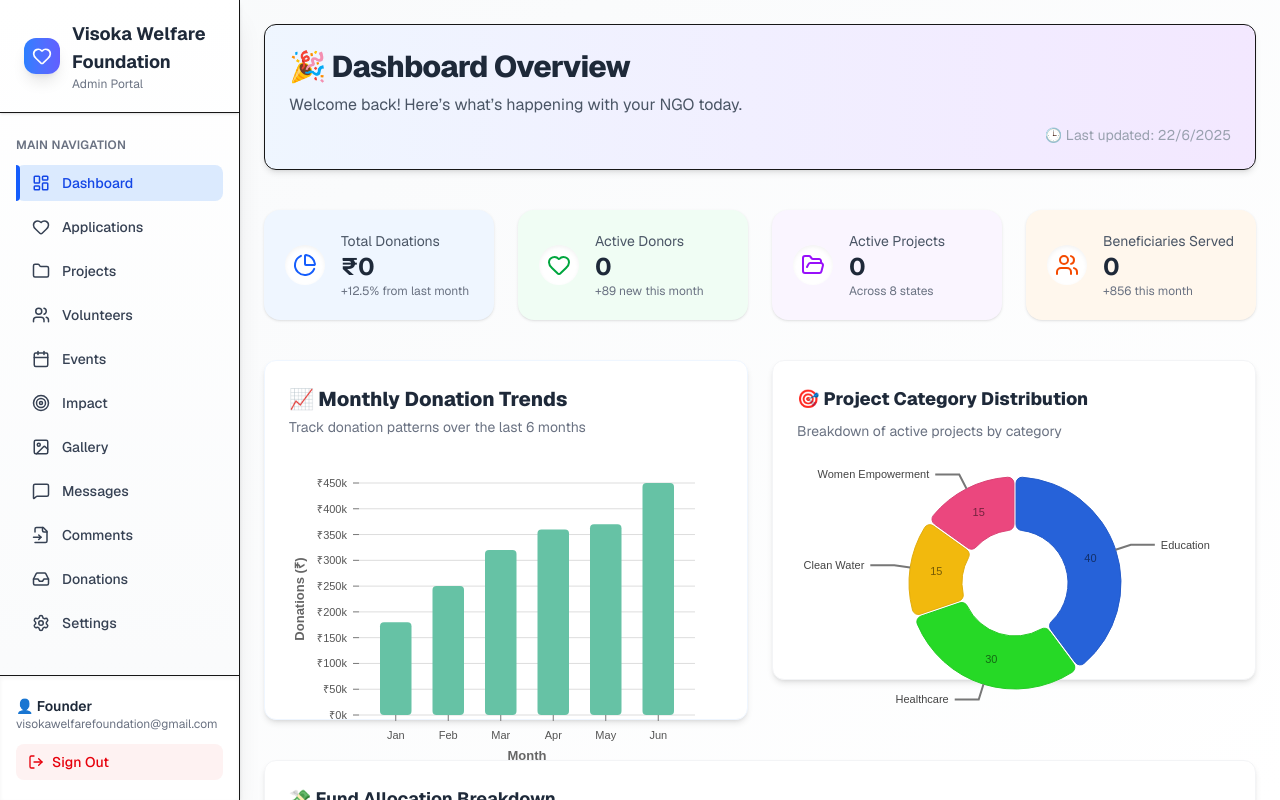
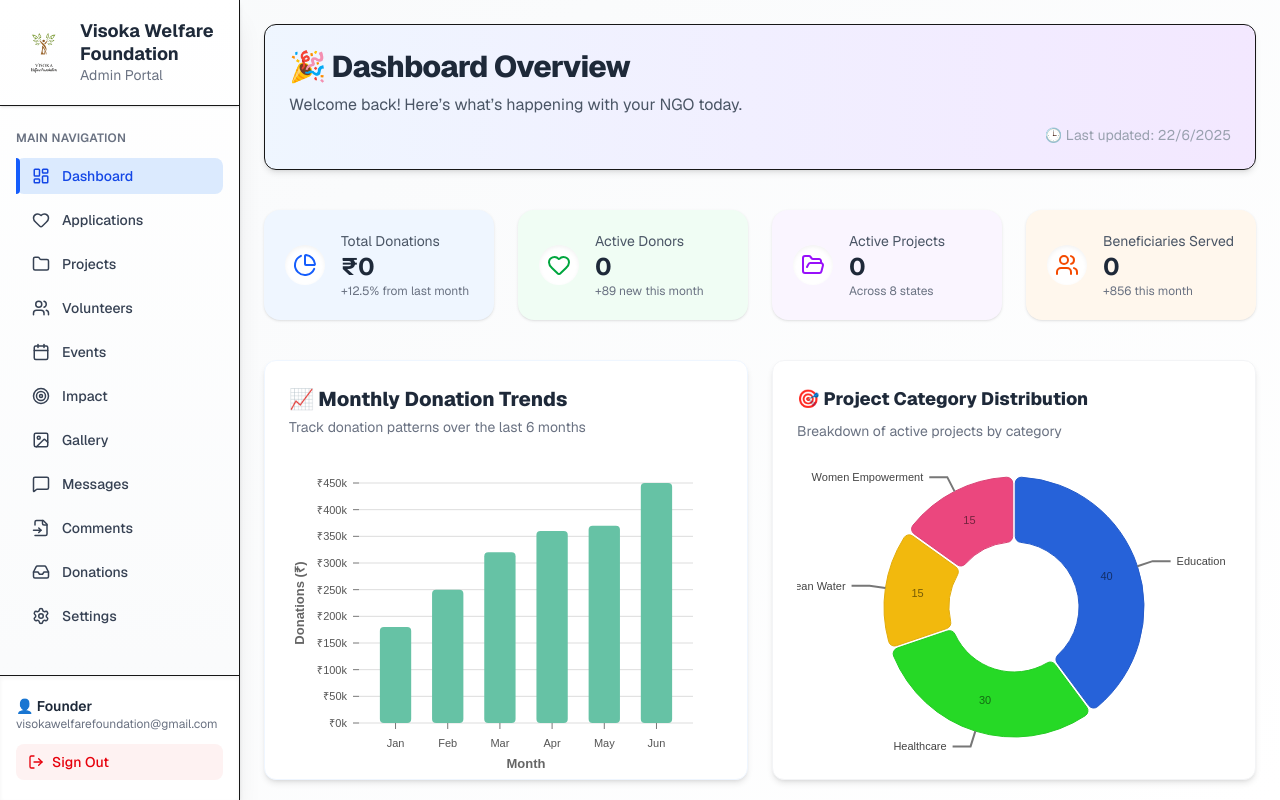
Before and after one commit to Aasish12313/ngo, a Next.js app in the folder frontend/: page /admin in a window 1280 px wide. Built offline with nearby package versions, Linux system fonts and the light colour scheme.

Commit message:
feat: update AdminSidebar logo and enhance chart components with improved dimensions and styling

```diff
--- a/frontend/src/components/AdminSidebar.jsx
+++ b/frontend/src/components/AdminSidebar.jsx
@@ -1,10 +1,10 @@
 'use client';
+
 import { usePathname } from 'next/navigation';
 import Link from 'next/link';
 import {
   LayoutDashboard, Heart, Folder, Users, Calendar,
-  Target, Image, FileText, UserRound, Settings, LogOut,
-  Inbox, MessageSquare, FileInput
+  Target, Image, Settings, LogOut, Inbox, MessageSquare, FileInput
 } from 'lucide-react';
 
 const navItems = [
@@ -28,14 +28,18 @@ export default function AdminSidebar() {
     <aside className="w-[240px] h-screen bg-gradient-to-b from-white to-gray-50 border-r shadow-md flex flex-col justify-between fixed left-0 top-0 z-40">
       {/* Top: Logo and Navigation */}
       <div className="flex flex-col h-full">
-        {/* Logo */}
-        <div className="flex items-center px-6 py-5 gap-3 border-b shadow-sm">
-          <div className="bg-gradient-to-r from-blue-500 to-indigo-500 p-2 rounded-xl shadow-lg">
-            <Heart className="text-white" size={20} />
-          </div>
+        {/* Logo Section */}
+        <div className="flex items-center px-6 py-5 gap-4 border-b shadow-sm">
+          <img
+            src="/images/vishoka_logo.png"
+            alt="Logo"
+            className="w-10 h-10 object-contain"
+          />
           <div>
-            <h1 className="text-lg font-bold text-gray-800">Visoka Welfare  Foundation</h1>
-            <p className="text-xs text-gray-500">Admin Portal</p>
+            <h1 className="text-lg font-bold text-gray-800 leading-tight">
+              Visoka Welfare<br />Foundation
+            </h1>
+            <p className="text-sm text-gray-500">Admin Portal</p>
           </div>
         </div>
 
@@ -52,10 +56,9 @@ export default function AdminSidebar() {
                   href={href}
                   key={name}
                   className={`group relative flex items-center px-4 py-2 rounded-lg text-sm font-medium gap-3 transition-all duration-300
-                    ${
-                      isActive
-                        ? 'bg-blue-100 text-blue-700'
-                        : 'text-gray-700 hover:bg-gray-100 hover:text-blue-600'
+                    ${isActive
+                      ? 'bg-blue-100 text-blue-700'
+                      : 'text-gray-700 hover:bg-gray-100 hover:text-blue-600'
                     }`}
                 >
                   {isActive && (
--- a/frontend/src/components/DonationTrendsChart.jsx
+++ b/frontend/src/components/DonationTrendsChart.jsx
@@ -12,11 +12,12 @@ const data = [
 
 export default function DonationTrendsChart() {
   return (
-    <div className="h-[360px] bg-white rounded-xl p-6 shadow-md hover:shadow-xl transition-shadow duration-300 border border-blue-50">
+    <div className="h-[420px] bg-white rounded-xl p-6 shadow-md hover:shadow-xl transition-shadow duration-300 border border-blue-50">
       <h2 className="text-xl font-extrabold text-gray-800 mb-1">📈 Monthly Donation Trends</h2>
       <p className="text-gray-500 text-sm mb-4">
         Track donation patterns over the last 6 months
       </p>
+      <div className="h-[320px]">
         <ResponsiveBar
           data={data}
           keys={['donations']}
@@ -80,5 +81,6 @@ export default function DonationTrendsChart() {
           )}
         />
       </div>
+    </div>
   );
 }
--- a/frontend/src/components/ProjectCategoryChart.jsx
+++ b/frontend/src/components/ProjectCategoryChart.jsx
@@ -9,14 +9,15 @@ const data = [
 ];
 
 const ProjectCategoryChart = () => (
-  <div className="bg-white p-6 rounded-xl shadow-md h-[320px] hover:shadow-xl transition-shadow duration-300 border border-gray-100">
+  <div className="bg-white p-6 rounded-xl shadow-md h-[420px] hover:shadow-xl transition-shadow duration-300 border border-gray-100">
     <h2 className="text-lg font-extrabold text-gray-800 mb-2">🎯 Project Category Distribution</h2>
     <p className="text-sm text-gray-500 mb-4">
       Breakdown of active projects by category
     </p>
+    <div className="h-[320px]">
       <ResponsivePie
         data={data}
-      margin={{ top: 20, right: 40, bottom: 40, left: 40 }}
+        margin={{ top: 20, right: 60, bottom: 40, left: 60 }}
         innerRadius={0.5}
         padAngle={1}
         cornerRadius={6}
@@ -25,6 +26,7 @@ const ProjectCategoryChart = () => (
         arcLinkLabelsSkipAngle={10}
         arcLinkLabelsTextColor="#444"
         arcLinkLabelsThickness={2}
+        arcLinkLabelsStraightLength={18}
         arcLabelsSkipAngle={10}
         arcLabelsTextColor={{ from: 'color', modifiers: [['darker', 2]] }}
         borderWidth={1}
@@ -47,6 +49,7 @@ const ProjectCategoryChart = () => (
         }}
       />
     </div>
+  </div>
 );
 
 export default ProjectCategoryChart;
```
Lines whose indentation alone changed are shown as unchanged.
